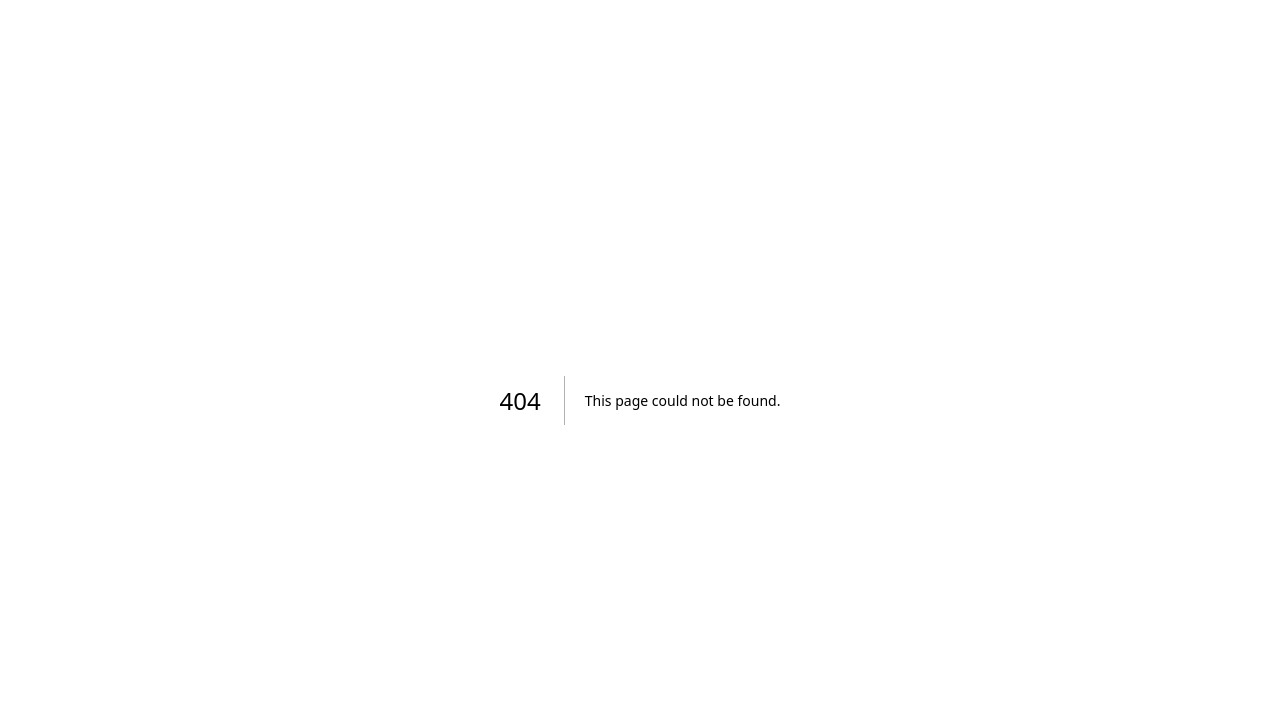
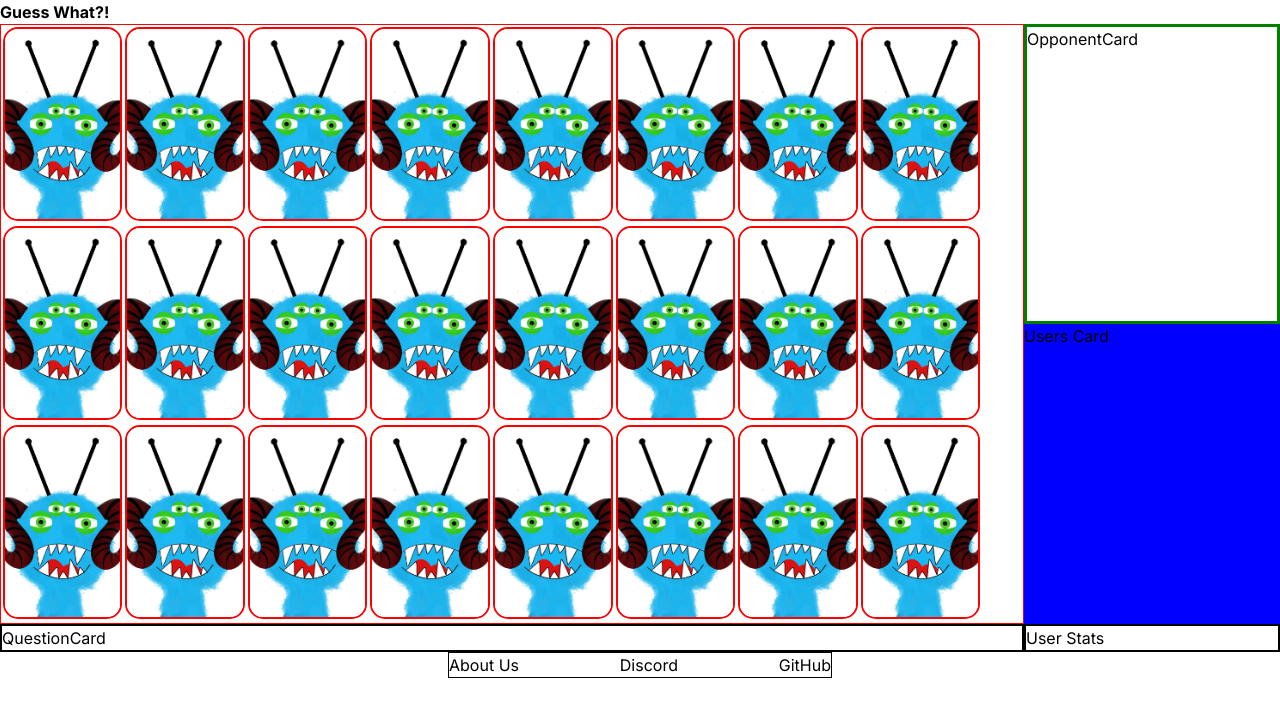
Before and after one commit to mikesealey/guess-what-fe, a Next.js app: page /twoplayerdisplay in a window 1280 px wide. Before the commit this address had no page. Shown: the top 716 px of the page. Built offline with nearby package versions, Linux system fonts and the light colour scheme.

Commit message:
expands wireframe layout

```diff
--- a/app/gameboard/page.jsx
+++ /dev/null
@@ -1,21 +0,0 @@
-import { Footer } from '@/components/Footer';
-import Gameboard from '@/components/Gameboard';
-import { Header } from '@/components/Header';
-import OpponentCard from '@/components/OpponentCard';
-import QuestionCard from '@/components/QuestionCard';
-
-export default function GameBoard() {
-  return (
-    <>
-      <Header />
-      <div className="game-wrapper">
-        <Gameboard />
-        <QuestionCard />
-
-        <OpponentCard />
-        <h1>User Stats</h1>
-      </div>
-      <Footer />
-    </>
-  );
-}
--- a/app/globals.css
+++ b/app/globals.css
@@ -50,42 +50,63 @@ button{
     grid-template-rows: 2fr 1fr;
 }
 
+.two-player-game-wrapper{
+    display: grid;
+    grid-template-columns: 2fr 1fr;
+    grid-template-rows: 1fr 1fr auto;
+}
+
 
 .gameboard{
-
     display:flex;
     flex-wrap: wrap;
     height:75vh;
     max-width: 80vw;
     border:1px solid red;
     aspect-ratio: 8/3;
-
+    grid-row: 1/3;
+    grid-column: 1;
 }
 
 .questioncard{
-    grid-row: 2;
+    grid-row: 3;
     border: 2px solid black;
 }
 
 .opponentcard{
-
     grid-column: 2;
     border: 3px solid green;
 }
 
+.two-player-opponentcard{
+    grid-column: 2;
+    grid-row: 1;
+    border: 3px solid green;
+
+}
+
+.two-player-usercard{
+    grid-column: 2;
+    grid-row: 2;
+    background-color: blue;
+}
 
 .aliencard{
     height:33%;
     width: 12%;
-    padding: 0.5rem;
-    border: 2px solid black;
+    padding: 0.1rem;
+    /* border: 2px solid black; */
 
 }
 
 img{
-
     height:100%;
     width: 100%;
     object-fit: cover;
     border:2px solid red;
+    border-radius: 15px;
 }
+
+.user-stats {
+    border: 2px solid black;
+}
--- /dev/null
+++ b/app/lobby/page.jsx
@@ -0,0 +1,15 @@
+import { Footer } from "@/components/Footer"
+import { Header } from "@/components/Header"
+import LobbyModal from "@/components/LobbyModal"
+
+
+export default function Lobby(){
+
+    return (
+        <>
+            <Header />
+            <LobbyModal />
+            <Footer />
+        </>
+    )
+}
--- /dev/null
+++ b/app/singleplayerdisplay/page.jsx
@@ -0,0 +1,21 @@
+import { Footer } from '@/components/Footer';
+import Gameboard from '@/components/Gameboard';
+import { Header } from '@/components/Header';
+import OpponentCard from '@/components/OpponentCard';
+import QuestionCard from '@/components/QuestionCard';
+import UserStats from '@/components/UserStats';
+
+export default function SinglePlayerDisplay() {
+  return (
+    <>
+      <Header />
+      <div className="game-wrapper">
+        <Gameboard />
+        <QuestionCard />
+        <OpponentCard />
+        <UserStats />
+      </div>
+      <Footer />
+    </>
+  );
+}
--- /dev/null
+++ b/app/twoplayerdisplay/page.jsx
@@ -0,0 +1,26 @@
+import { Footer } from "@/components/Footer";
+import Gameboard from "@/components/Gameboard";
+import { Header } from "@/components/Header";
+import OpponentCard from "@/components/OpponentCard";
+import QuestionCard from "@/components/QuestionCard";
+import UserStats from "@/components/UserStats";
+import UsersCard from "@/components/UsersCard";
+
+
+export default function TwoPlayerDisplay(){
+
+    return (
+        <>
+            <Header />
+            <div className="two-player-game-wrapper">
+
+                <Gameboard className="two-player-gameboard"/>
+                <QuestionCard />
+                <OpponentCard/>
+                <UsersCard />
+                <UserStats />
+            </div>
+            <Footer/>
+        </>
+    )
+}
--- /dev/null
+++ b/components/LobbyModal.jsx
@@ -0,0 +1,10 @@
+export default function LobbyModal(){
+
+    return (
+        <div className="lobby-modal">
+            <div className="text-box">
+                <h1>lobby modal</h1>
+            </div>
+        </div>
+    )
+}
--- a/components/QuestionCard.jsx
+++ b/components/QuestionCard.jsx
@@ -1,3 +1,5 @@
 export default function QuestionCard() {
-  return <div className="questioncard">QuestionCard</div>;
+  return <div className="questioncard">
+    QuestionCard
+    </div>;
 }
--- /dev/null
+++ b/components/UserStats.jsx
@@ -0,0 +1,8 @@
+export default function UserStats(){
+
+    return (
+        <div className="user-stats">
+            <h1>User Stats</h1>
+        </div>
+    )
+}
--- /dev/null
+++ b/components/UsersCard.jsx
@@ -0,0 +1,9 @@
+export default function UsersCard(){
+
+    return (
+        <div className="two-player-usercard">
+
+        <h2>Users Card</h2>
+        </div>
+    )
+}
```
